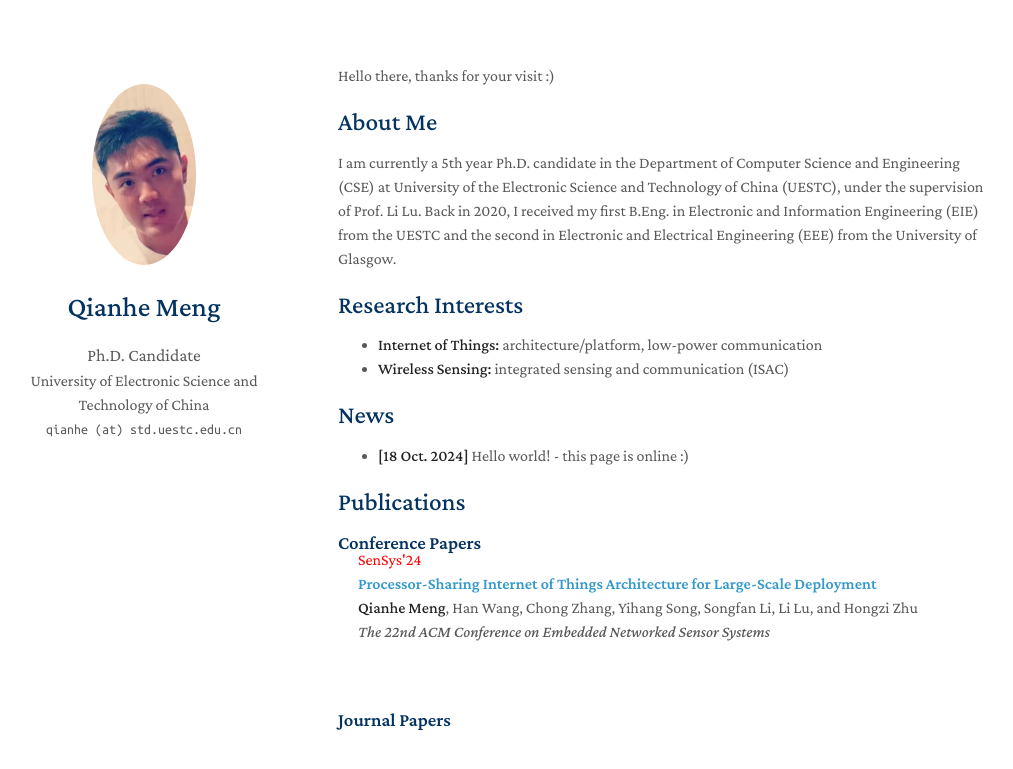
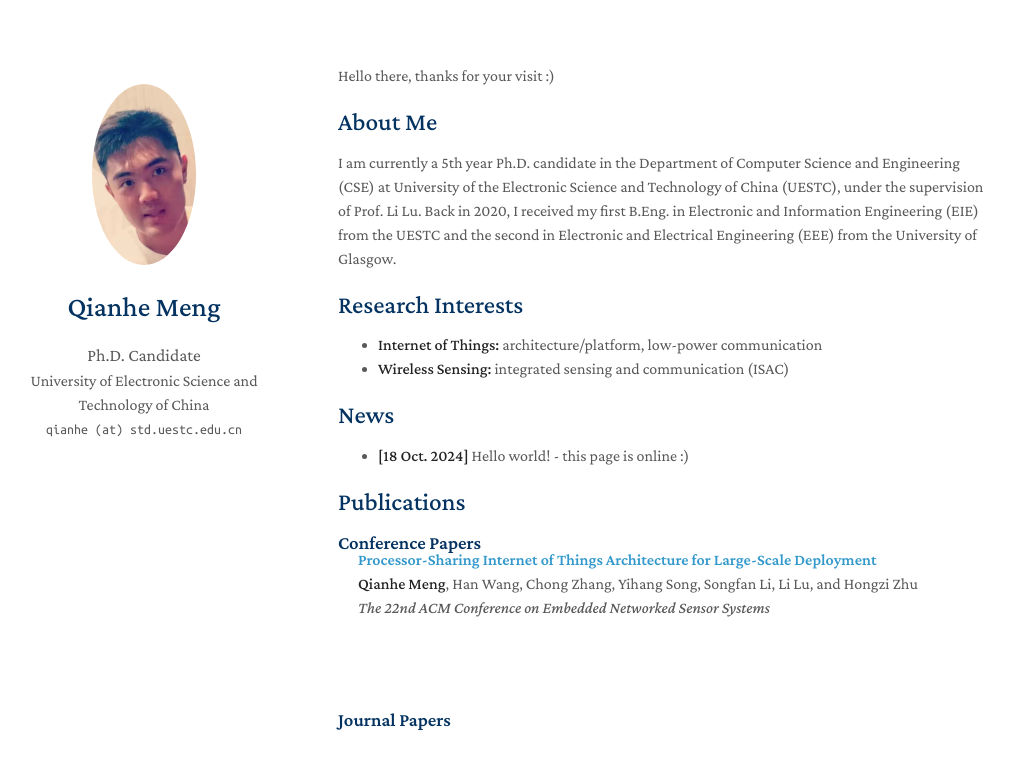
Before and after one commit to mqhyes/mqhyes.github.io, a Jekyll site: the page built from index.md, in a window 1280 px wide. Shown: the top 769 px of the page, without its empty margins (132-1145 px from the left). Built offline with Jekyll 4.4.1, drawn with Linux system fonts in a browser that asks for light colours; a style sheet for code colours, icons or effects is not loaded.

Commit message:
Update publications_v2.md

```diff
--- a/_includes/publications_v2.md
+++ b/_includes/publications_v2.md
@@ -19,10 +19,7 @@
   </div>
 -->
   <div class="col-sm-9" style="position: relative;padding-right: 15px;padding-left: 20px;">
-      <div class="pub-detail">
-        <div style="color: red; margin-right: 10px;">{{ link.conference_short }}</div>
-        <div class="title"><a href="{{ link.pdf }}">{{ link.title }}</a></div>
-      </div>
+      <div class="title"><a href="{{ link.pdf }}">{{ link.title }}</a></div>
       <div class="author">{{ link.authors }}</div>
       <div class="periodical"><em>{{ link.conference }}</em>
       </div>
```
